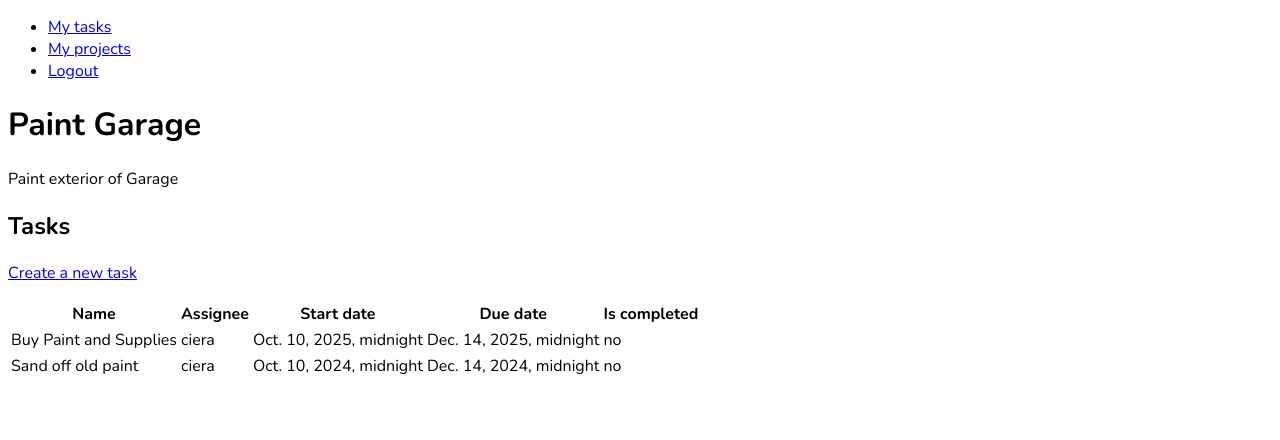
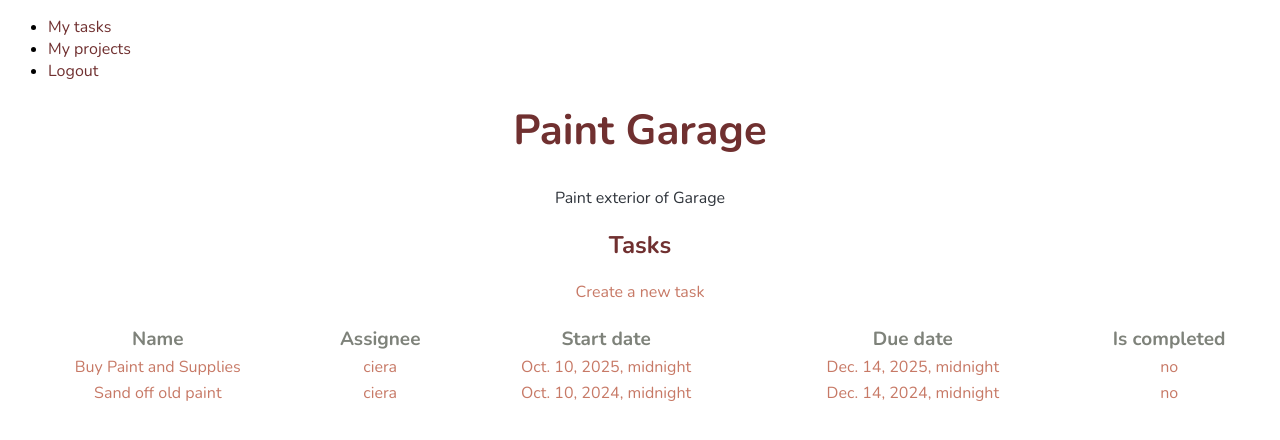
Before and after one commit to ciavilla/task-manager, a Django app: page /projects/1/ in a window 1280 px wide. Shown: the top 440 px of the page. Run offline with Django 5.2, Linux system fonts and the light colour scheme; a user stored in the database is signed in; data comes from the database, SQL or seed files in the repository; both versions use the stored data as it was after the commit; parts of the project's set-up code (start-up, migrations or seed data) failed here and were passed over.

Commit message:
CSS Added

```diff
--- a/accounts/templates/accounts/login.html
+++ b/accounts/templates/accounts/login.html
@@ -4,7 +4,7 @@
 {% block content %}
     <main>
         <div>
-            <h1>Login</h1>
+            <h1 class="page-title">Login</h1>
             {% if messages %}
                 <ul>
                     {% for message in messages %}
--- a/accounts/templates/accounts/signup.html
+++ b/accounts/templates/accounts/signup.html
@@ -4,7 +4,7 @@
 {% block content %}
     <main>
         <div>
-            <h1>Signup</h1>
+            <h1 class="page-title">Signup</h1>
             {% if messages %}
                 <ul>
                     {% for message in messages %}
--- a/projects/static/css/styles.css
+++ b/projects/static/css/styles.css
@@ -3,6 +3,89 @@
 
 * {
     font-family: "Nunito", sans-serif;
+}
+
+html, body {
+    background-color: white;
+}
+
+a:hover {
+    color: #e3cda4;
+}
+
+.nav-link {
+    color: #703030;
+    text-decoration: none;
+
+}
+.page-title {
+    display: flex;
+    justify-content: center;
+    color:  #703030;
+    margin-top: 20px;
+    font-weight: bold;
+    font-size: 42px;
+}
+
+.link {
+    display: flex;
+    justify-content: center;
+    color:  #2F343B;
+    margin-top: 20px;
+    font-weight: bold;
+}
+
+.top-link {
+    color: #2F343B;
+    text-decoration: none;
+}
+
+.project-link {
+    color: #c77966;
+    text-decoration: none;
+}
+
+.project-description {
+    display: flex;
+    justify-content: center;
+    color:  #2F343B;
+    margin-top: 20px;
+}
+
+.tasks-title {
+    display: flex;
+    justify-content: center;
+    color:  #703030;
+    margin-top: 20px;
+}
+
+.task-link {
+    display: flex;
+    justify-content: center;
+    color: #c77966;
+    text-decoration: none;
+}
+
+.table {
+    width: 100%;
+    margin: 20px auto;
+}
+
+.table th {
+    font-size: 19px;
+    text-align: center;
+    color: #7e827a;
+}
+
+.table td {
+    text-align: center;
+    color: #c77966;
+}
+
+.empty-message {
+    text-align: center;
+    color: #477A91;
+    margin-top: 20px;
 }
 
 .error {
--- a/projects/templates/base.html
+++ b/projects/templates/base.html
@@ -15,20 +15,20 @@
                 <ul>
                     {% if user.is_authenticated %}
                         <li>
-                            <a href="{% url 'show_my_tasks' %}">My tasks</a>
+                            <a href="{% url 'show_my_tasks' %}" class="nav-link">My tasks</a>
                         </li>
                         <li>
-                            <a href="{% url 'list_projects' %}">My projects</a>
+                            <a href="{% url 'list_projects' %}" class="nav-link">My projects</a>
                         </li>
                         <li>
-                            <a href="{% url 'logout' %}">Logout</a>
+                            <a href="{% url 'logout' %}" class="nav-link">Logout</a>
                         </li>
                     {% else %}
                         <li>
-                            <a href="{% url 'login' %}">Login</a>
+                            <a href="{% url 'login' %}" class="nav-link">Login</a>
                         </li>
                         <li>
-                            <a href="{% url 'signup' %}">Signup</a>
+                            <a href="{% url 'signup' %}" class="nav-link">Signup</a>
                         </li>
                     {% endif %}
                 </ul>
--- a/projects/templates/projects/project_detail.html
+++ b/projects/templates/projects/project_detail.html
@@ -4,14 +4,14 @@
 {% block content %}
     <main>
         <div>
-            <h1>{{ project.name }}</h1>
-            <p>{{ project.description }}</p>
-            <h2>Tasks</h2>
+            <h1 class="page-title">{{ project.name }}</h1>
+            <p class="project-description">{{ project.description }}</p>
+            <h2 class="tasks-title">Tasks</h2>
             <p>
-                <a href="{% url 'create_task' %}">Create a new task</a>
+                <a href="{% url 'create_task' %}" class="task-link">Create a new task</a>
             </p>
             {% if project.tasks.all %}
-                <table>
+                <table class="table">
                     <thead>
                         <tr>
                             <th>Name</th>
@@ -34,7 +34,7 @@
                     </tbody>
                 </table>
             {% else %}
-                <p>This project has no tasks</p>
+                <p class="empty-message">This project has no tasks</p>
             {% endif %}
         </div>
     </main>
```
Also changed, not shown: other parts of projects/static/css/styles.css (+52 -0 lines), projects/templates/projects/project_list.html (+5 -5 lines), tasks/templates/tasks/my_tasks.html (+6 -6 lines), db.sqlite3.
